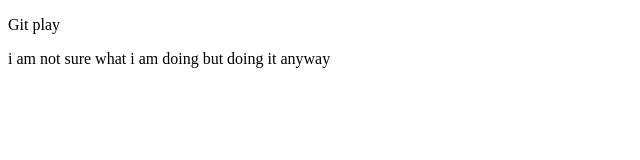
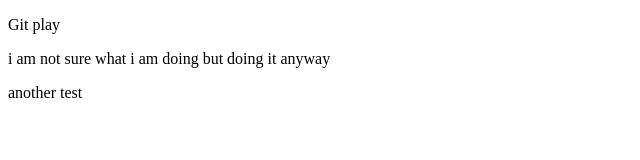
Before and after one commit to mrldglick/git_example, a plain HTML site: page index.html in a window 1280 px wide. Shown: the full height of the page, 0-640 px from the left. Drawn offline with Linux system fonts and the light colour scheme.

Commit message:
test two adding text

```diff
--- a/index.html
+++ b/index.html
@@ -8,5 +8,8 @@
     <p>Git play</p>
 
     <p>i am not sure what i am doing but doing it anyway</p>
+
+    <p>another test
+    </p>
   </body>
 </html>
```
